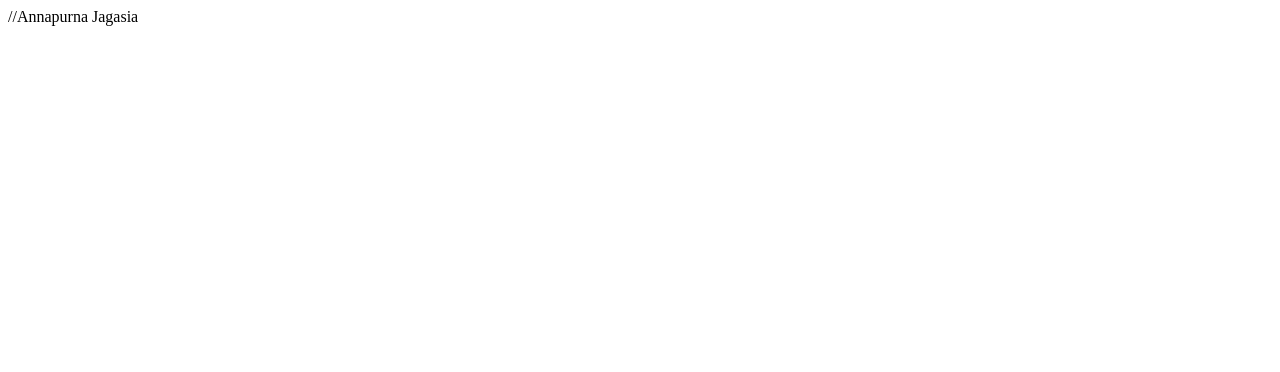
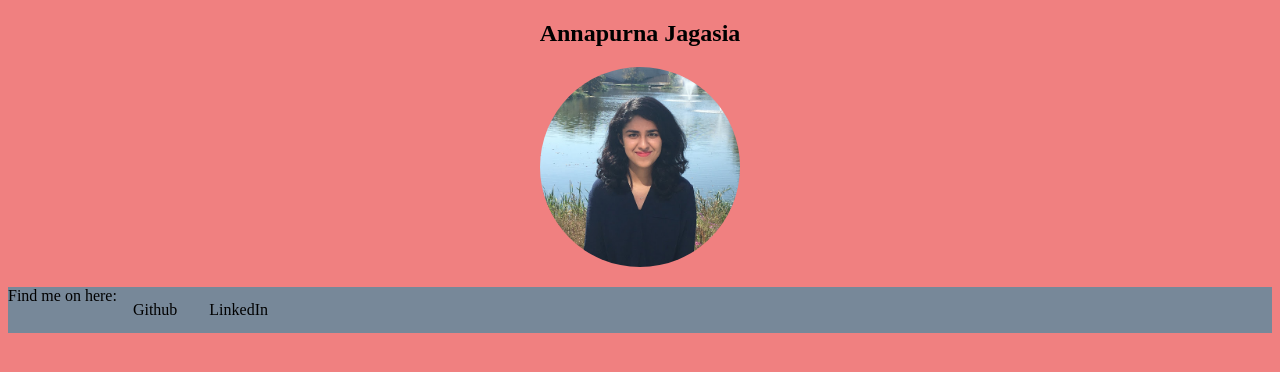
Before and after one commit to ajagasia/ajagasia.github.io, a plain HTML site: page index.html in a window 1280 px wide. Drawn offline with Linux system fonts and the light colour scheme.

Commit message:
initial changes to webpage

```diff
--- a/index.html
+++ b/index.html
@@ -1,3 +1,47 @@
+<!DOCTYPE html>
 <html>
-//Annapurna Jagasia
+<head>
+    <style>
+        ul {
+          list-style-type: none;
+          margin: 0;
+          padding: 0;
+          overflow: hidden;
+          background-color:lightslategrey;
+          text-align: left;
+        }
+
+        li {
+          float: left;
+          text-align:center;
+          display: block;
+        }
+
+        li a {
+          display: block;
+          color: black;
+          text-align: center;
+          padding: 14px 16px;
+          text-decoration: none;
+        }
+        p {text-align: center;}
+        h2 {text-align: center;}
+        img {border-radius: 50%;}
+        body {background-color: lightcoral;
+
+
+        </style>
+        </head>
+</head>
+<body>
+<h2>Annapurna Jagasia</h2>
+<p><img src="IMG_4573.JPG" height=200 width=200> </p>
+
+
+<ul>
+    <li>Find me on here:</li>
+    <li> <a href= "https://github.com/ajagasia">Github</a></li>
+    <li><a href= "https://www.linkedin.com/in/annapurna-jagasia/">LinkedIn</a></li>
+</ul>
+</body>
 </html>
```
Also changed, not shown: IMG_4573.JPG (added).
